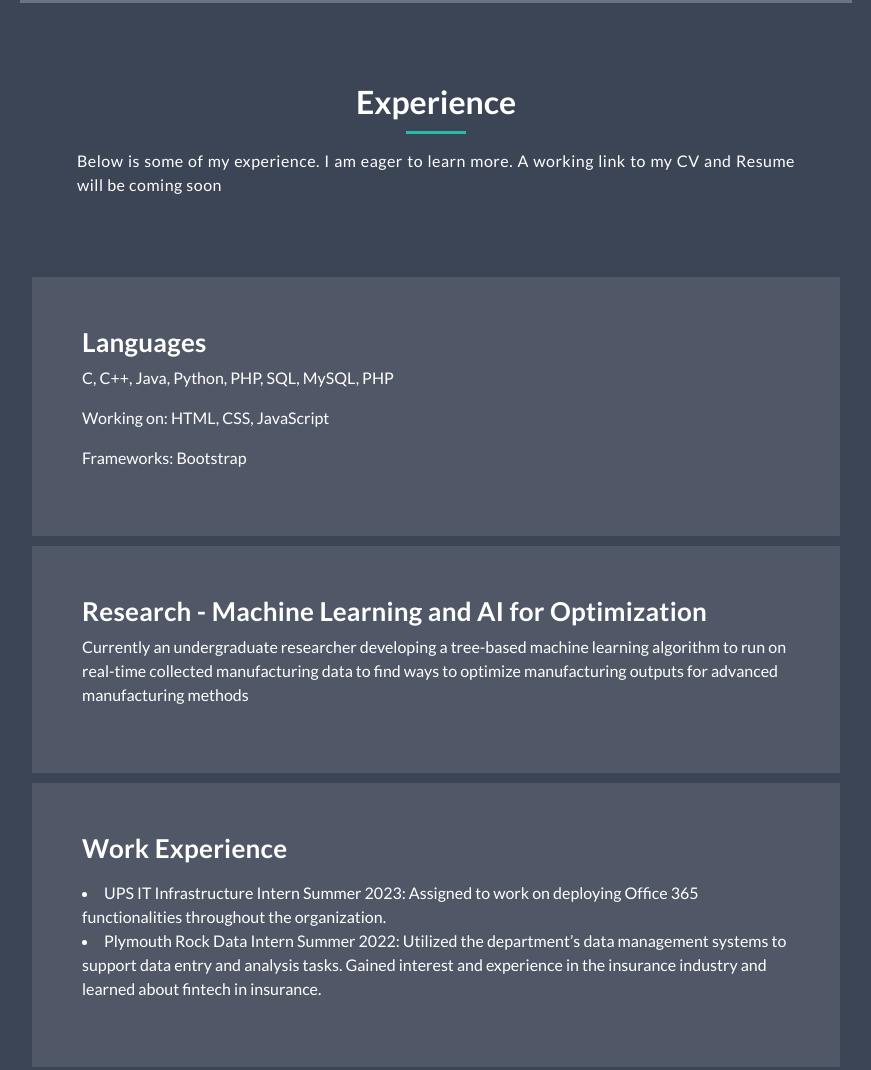
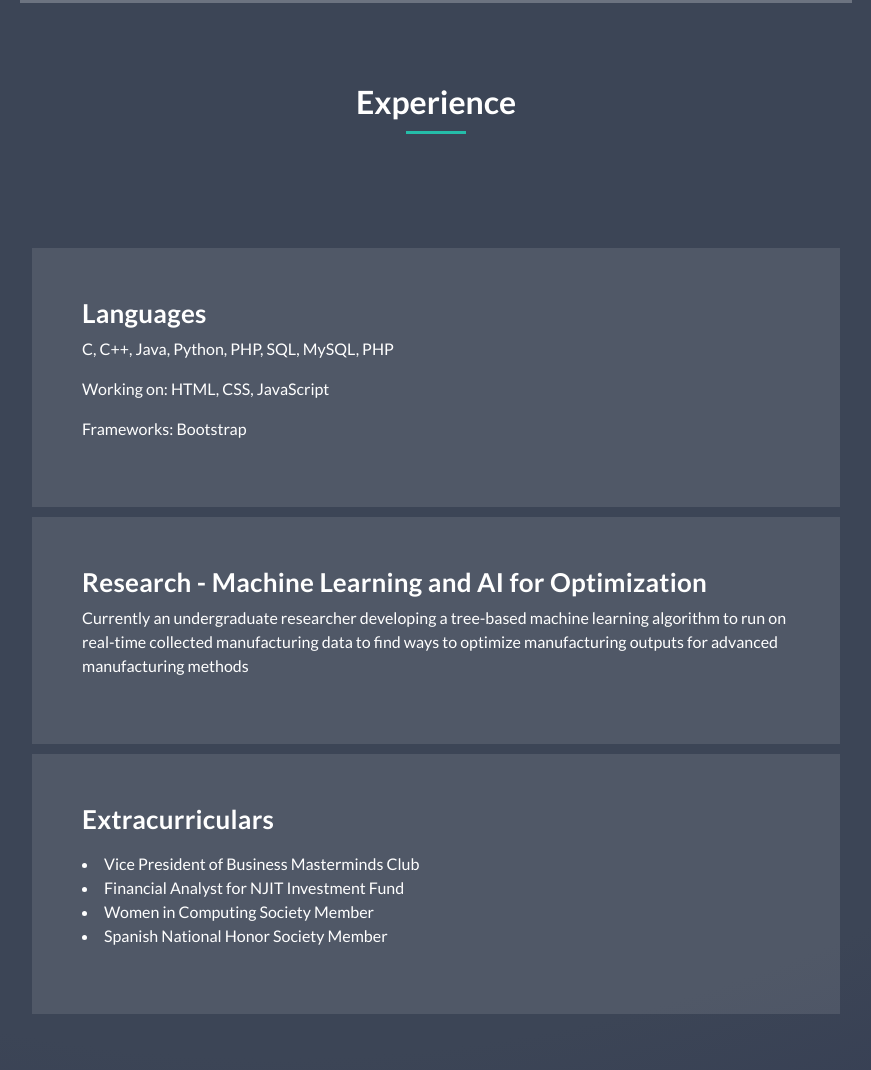
Before and after one commit to haleynpatel/haleynpatel.github.io, a plain HTML site: page index.html in a window 1280 px wide. Shown: the part 2606-3676 px from the top of the page, without its empty margins (364-1235 px from the left). Drawn offline with nearby package versions, Linux system fonts and the light colour scheme.

Commit message:
Removed a card from the experience section

```diff
--- a/index.html
+++ b/index.html
@@ -195,10 +195,7 @@
           <div class="section-heading">
             <h2>Experience</h2>
             <div class="line-dec"></div>
-            <span
-              >Below is some of my experience. I am eager to learn more.
-              A working link to my CV and Resume will be coming soon </span
-            >
+            <span> </span>
           </div>
           <div class="">
             <div class="col-md">
@@ -225,9 +222,9 @@
                 </p>
               </div>
             </div>
-            <div class="col-md">
+            <!--<div class="col-md">
               <div class="experiences-item">
-                <!--<div class="third-service-icon service-icon"></div>-->
+
                 <h4>Work Experience</h4>
                 <p>
                   <li>UPS IT Infrastructure Intern Summer 2023: Assigned to work on deploying Office 365 functionalities throughout the organization.
@@ -236,7 +233,7 @@
                     insurance industry and learned about fintech in insurance.</li>
                 </p>
               </div>
-            </div>
+            </div>-->
             <div class="col-md">
               <div class="experiences-item">
                 <!--<div class="fourth-service-icon service-icon"></div>-->
```
